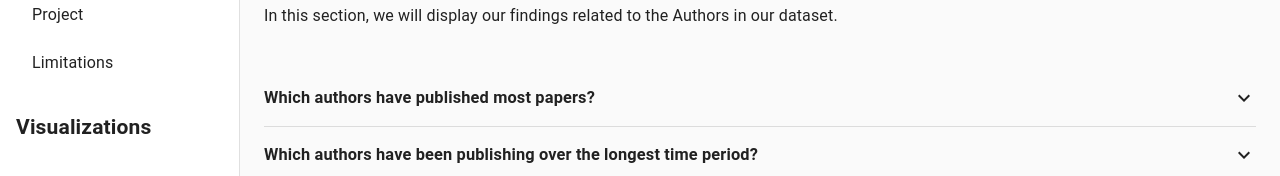
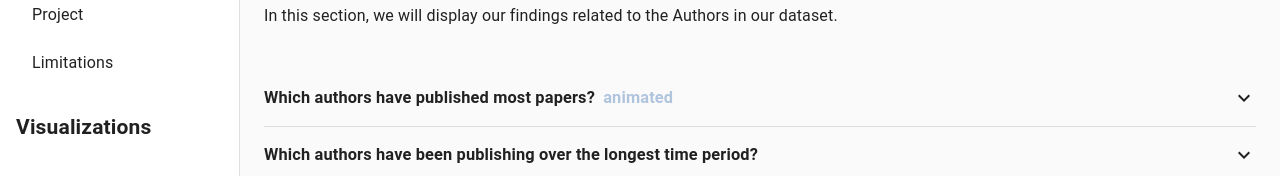
Before and after one commit to lenasrd/svac-frontend, a React (Create React App) app: page /authors-visualizations in a window 1280 px wide. Shown: the part 162-338 px from the top of the page. Built offline with nearby package versions, Linux system fonts and the light colour scheme.

Commit message:
add animated label

```diff
--- a/src/Question.js
+++ b/src/Question.js
@@ -1,18 +1,25 @@
-import React from 'react';
+import React from "react";
 import Collapse from "@material-ui/core/Collapse";
-import {makeStyles} from "@material-ui/core/styles";
-import ExpandMoreIcon from '@material-ui/icons/ExpandMore';
-import ExpandLessIcon from '@material-ui/icons/ExpandLess';
+import { makeStyles } from "@material-ui/core/styles";
+import ExpandMoreIcon from "@material-ui/icons/ExpandMore";
+import ExpandLessIcon from "@material-ui/icons/ExpandLess";
 
 const useStyles = makeStyles((theme) => ({
   questionPreview: {
-        display: 'flex',
-        flexDirection: 'row',
-        justifyContent: 'space-between',
-        alignItems: 'center',
-        '&:hover': {
-            cursor: 'pointer'
-        }
+    display: "flex",
+    flexDirection: "row",
+    justifyContent: "space-between",
+    alignItems: "center",
+    "&:hover": {
+      cursor: "pointer",
+    },
+  },
+  highlightAnimated: {
+    color: "lightsteelblue",
+    marginLeft: "0.5em",
+  },
+  titleBox: {
+    display: "flex",
   },
 }));
 
@@ -23,16 +30,19 @@ export default function Question(props) {
     setOpen((prev) => !prev);
   };
 
-    return(
+  return (
     <main>
-            <div className={ classes.questionPreview } onClick={handleChange} >
-                <h3>{ props.title }</h3>
-                { open ? <ExpandLessIcon/> : <ExpandMoreIcon/> }
+      <div className={classes.questionPreview} onClick={handleChange}>
+        <div className={classes.titleBox}>
+          <h3>{props.title}</h3>
+          {props.animated && (
+            <h3 className={classes.highlightAnimated}>animated</h3>
+          )}
+        </div>
+        {open ? <ExpandLessIcon /> : <ExpandMoreIcon />}
       </div>
       <div>
-                <Collapse in={open}>
-                    { props.children }
-                </Collapse>
+        <Collapse in={open}>{props.children}</Collapse>
       </div>
     </main>
   );
--- a/src/pages/AuthorsVisualizationPage.js
+++ b/src/pages/AuthorsVisualizationPage.js
@@ -3,41 +3,56 @@ import React from "react";
 import Question from "../Question";
 import Divider from "@material-ui/core/Divider";
 import Typography from "@material-ui/core/Typography";
-import {makeStyles} from "@material-ui/core/styles";
+import { makeStyles } from "@material-ui/core/styles";
 
 const useStyles = makeStyles((theme) => ({
   questionList: {
-        marginTop: '3em',
-    }
+    marginTop: "3em",
+  },
 }));
 
 export default function AuthorsVisualizationPage() {
   const classes = useStyles();
 
-    return(
+  return (
     <main>
-            <Toolbar/>
+      <Toolbar />
       <h1>Authors</h1>
-            <Typography>In this section, we will display our findings related to the Authors in our dataset.</Typography>
+      <Typography>
+        In this section, we will display our findings related to the Authors in
+        our dataset.
+      </Typography>
       <div className={classes.questionList}>
-                <Question title="Which authors have published most papers?">
-                    <div dangerouslySetInnerHTML={
-                        {__html: '<iframe src="https://public.tableau.com/views/CTSchoolDistrictsbyIncomeandGradeLevels2009-13/Sheet1?:embed=y&:display_count=n&:origin=viz_share_link" width="800" height="600"></iframe>'}
-                    }/>
+        <Question
+          title="Which authors have published most papers?"
+          animated={true}
+        >
+          <div
+            dangerouslySetInnerHTML={{
+              __html:
+                "<iframe src='https://flo.uri.sh/visualisation/2780103/embed' frameborder='0' scrolling='no' style='width:100%;height:600px;'</iframe>",
+            }}
+          />
         </Question>
         <Divider></Divider>
         <Question title="Which authors have been publishing over the longest time period?">
-                    <div dangerouslySetInnerHTML={
-                        {__html: '<iframe src="https://public.tableau.com/views/CTSchoolDistrictsbyIncomeandGradeLevels2009-13/Sheet1?:embed=y&:display_count=n&:origin=viz_share_link" width="800" height="600"></iframe>'}
-                    }/>
+          <div
+            dangerouslySetInnerHTML={{
+              __html:
+                '<iframe src="https://public.tableau.com/views/CTSchoolDistrictsbyIncomeandGradeLevels2009-13/Sheet1?:embed=y&:display_count=n&:origin=viz_share_link" width="800" height="600"></iframe>',
+            }}
+          />
         </Question>
         <Divider></Divider>
         <Question title="Which authors publish together often?">
-                    <div dangerouslySetInnerHTML={
-                        {__html: '<iframe src="https://public.tableau.com/views/CTSchoolDistrictsbyIncomeandGradeLevels2009-13/Sheet1?:embed=y&:display_count=n&:origin=viz_share_link" width="800" height="600"></iframe>'}
-                    }/>
+          <div
+            dangerouslySetInnerHTML={{
+              __html:
+                '<iframe src="https://public.tableau.com/views/Superstore_upload_test/Leistung?:showVizHome=no&:embed=y&:display_count=n&:origin=viz_share_link" width="800" height="600"></iframe>',
+            }}
+          />
         </Question>
       </div>
     </main>
-    )
-};
+  );
+}
```
Lines whose indentation alone changed are shown as unchanged.
